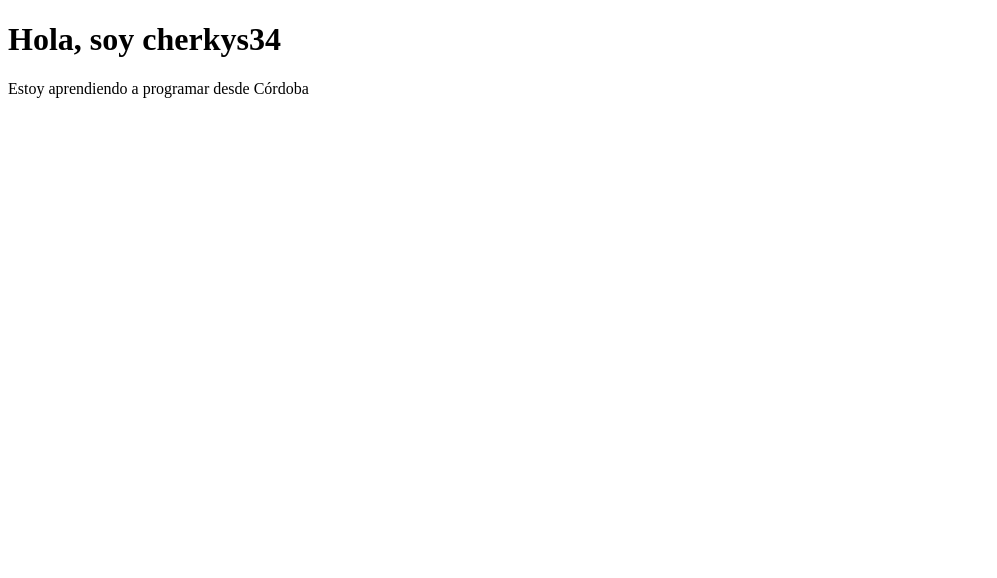
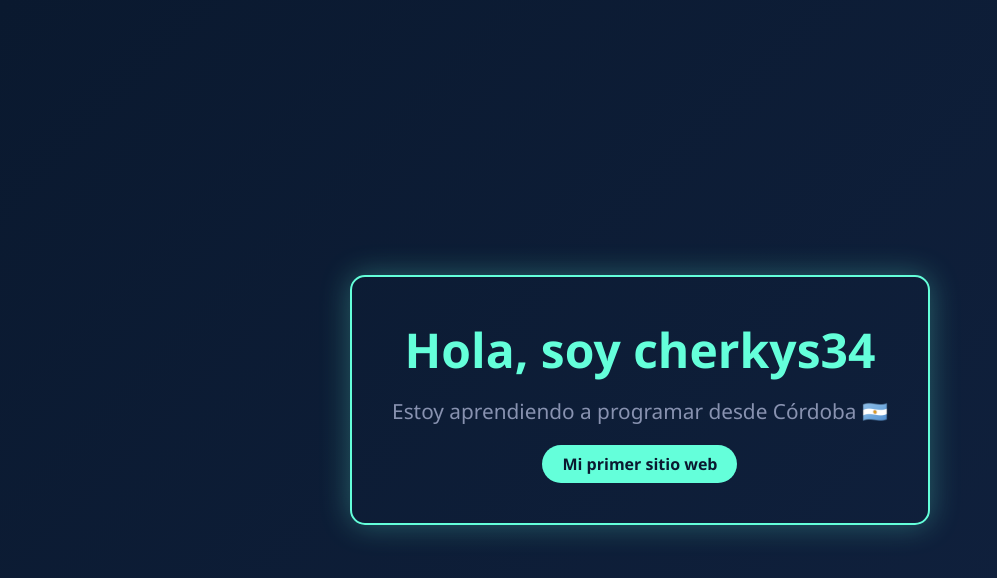
Before and after one commit to cherkys34-sketch/HOLA-MUNDO, a plain HTML site: page index.html in a window 1280 px wide. Shown: the whole page, without its empty margins (0-997 px from the left). Drawn offline with Linux system fonts and the light colour scheme.

Commit message:
Add files via upload

```diff
--- a/index.html
+++ b/index.html
@@ -1,10 +1,55 @@
 <!DOCTYPE html>
 <html>
 <head>
-        <title>Mi primera página</title>
+    <title>cherkys34 | Dev</title>
+    <style>
+        * { margin: 0; padding: 0; box-sizing: border-box; }
+
+        body {
+            background: linear-gradient(135deg, #0a192f 0%, #112240 100%);
+            color: #ccd6f6;
+            font-family: 'Segoe UI', Tahoma, Geneva, Verdana, sans-serif;
+            height: 100vh;
+            display: flex;
+            justify-content: center;
+            align-items: center;
+            text-align: center;
+        }
+
+        .container {
+            padding: 40px;
+            border: 2px solid #64ffda;
+            border-radius: 15px;
+            box-shadow: 0 0 30px rgba(100, 255, 218, 0.3);
+        }
+
+        h1 {
+            color: #64ffda;
+            font-size: 3em;
+            margin-bottom: 15px;
+        }
+
+        p {
+            font-size: 1.3em;
+            color: #8892b0;
+        }
+
+        .badge {
+            display: inline-block;
+            background: #64ffda;
+            color: #0a192f;
+            padding: 8px 20px;
+            border-radius: 20px;
+            margin-top: 20px;
+            font-weight: bold;
+        }
+    </style>
 </head>
 <body>
+    <div class="container">
         <h1>Hola, soy cherkys34</h1>
-        <p>Estoy aprendiendo a programar desde Córdoba</p>
+        <p>Estoy aprendiendo a programar desde Córdoba 🇦🇷</p>
+        <div class="badge">Mi primer sitio web</div>
+    </div>
 </body>
 </html>
```
Lines whose indentation alone changed are shown as unchanged.
